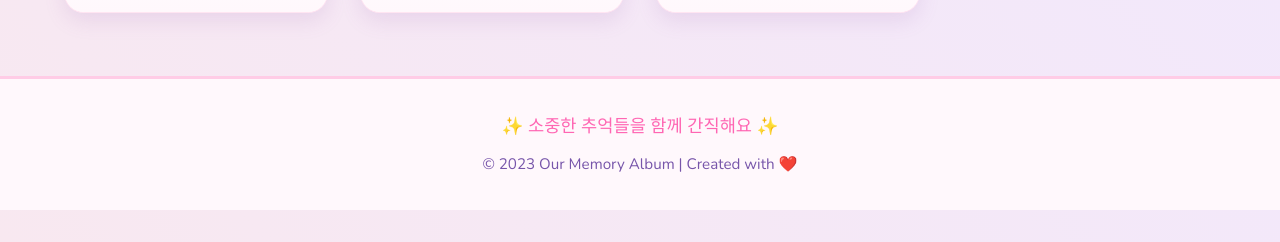
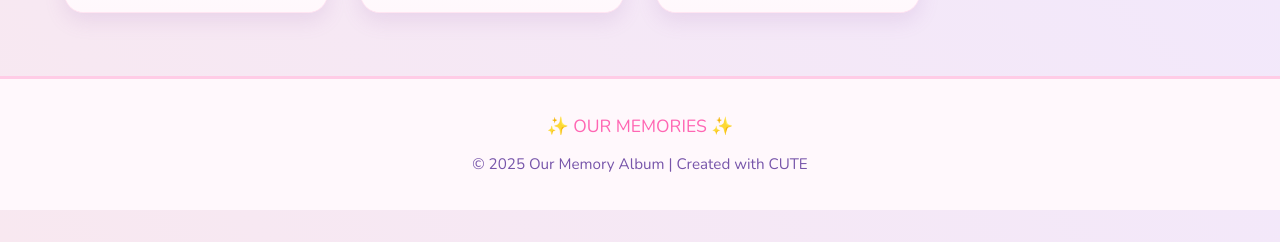
Before and after one commit to hyunjong0911/before, a plain HTML site: page index.html in a window 1280 px wide. Shown: the part 558-800 px from the top of the page. Drawn offline with nearby package versions, Linux system fonts and the light colour scheme.

Commit message:
Add files via upload

```diff
--- a/index.html
+++ b/index.html
@@ -86,8 +86,8 @@
     </div>
 
     <footer>
-        <p>✨ 소중한 추억들을 함께 간직해요 ✨</p>
-        <p>© 2023 Our Memory Album | Created with ❤️</p>
+        <p>✨ OUR MEMORIES ✨</p>
+        <p>© 2025 Our Memory Album | Created with CUTE</p>
     </footer>
 
     <script src="script.js"></script>
```
